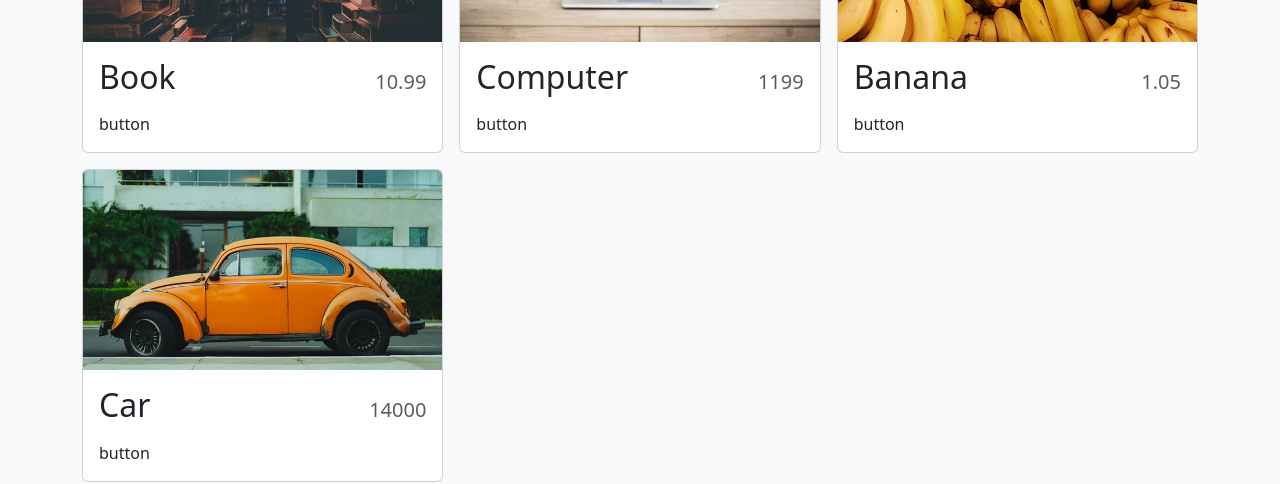
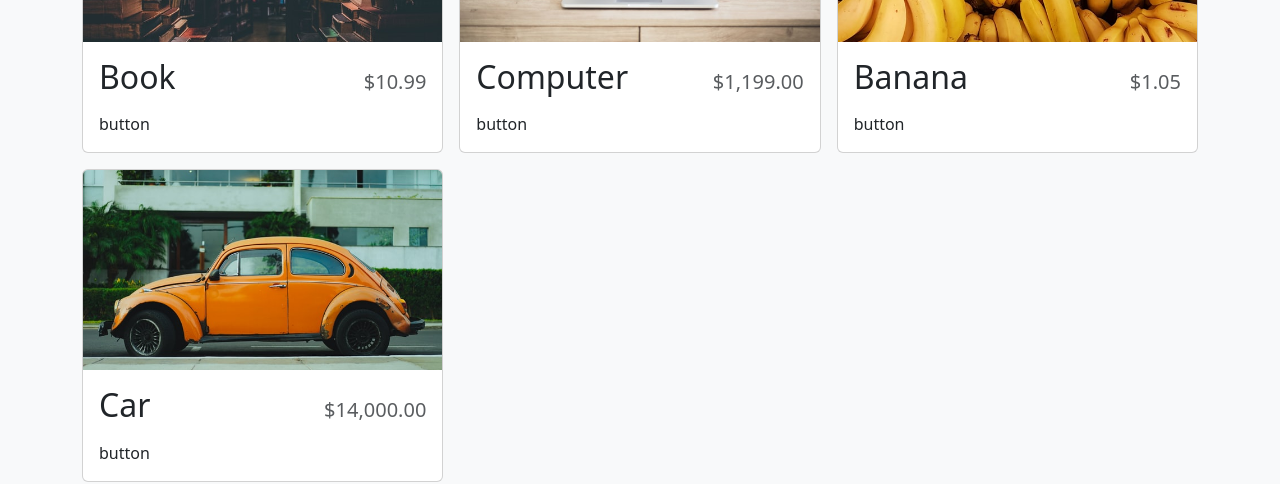
Before and after one commit to Salar-Sali/shopping-card, a React (Vite) app: page /store in a window 1280 px wide. Shown: the part 295-779 px from the top of the page. Built offline with nearby package versions, Linux system fonts and the light colour scheme.

Commit message:
format currency added

```diff
--- a/src/components/store-item/store-item.tsx
+++ b/src/components/store-item/store-item.tsx
@@ -1,5 +1,6 @@
 import { Card } from "react-bootstrap";
 import IStoreItemProps from "./i-store-item-props";
+import { formatCurrency } from "../../utilities/format-currency";
 
 const StoreItem = (props: IStoreItemProps) => {
   const { vm } = props;
@@ -14,7 +15,7 @@ const StoreItem = (props: IStoreItemProps) => {
       <Card.Body className="d-flex flex-column">
         <Card.Title className="d-flex justify-content-between align-items-baseline mb-3">
           <span className="fs-2">{vm.name}</span>
-          <span className="ms-2 text-muted">{vm.price}</span>
+          <span className="ms-2 text-muted">{formatCurrency(vm.price)}</span>
         </Card.Title>
         <span>button</span>
       </Card.Body>
--- /dev/null
+++ b/src/utilities/format-currency.ts
@@ -0,0 +1,8 @@
+const formatCurrencyInstance = new Intl.NumberFormat(undefined, {
+  currency:"USD",
+  style:"currency"
+})
+
+export  const formatCurrency = (price: number)=>{
+  return formatCurrencyInstance.format(price)
+}
```
